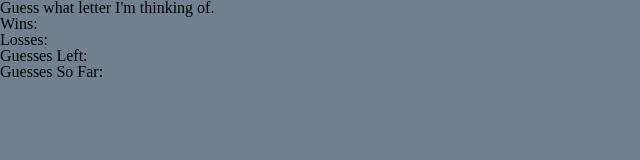
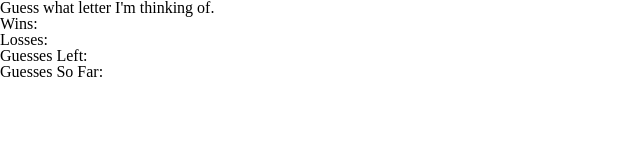
Before and after one commit to danlgrigg/Psychic-Game, a plain HTML site: page index.html in a window 1280 px wide. Shown: the whole page, without its empty margins (0-640 px from the left). Drawn offline with Linux system fonts and the light colour scheme.

Commit message:
changes css background

```diff
--- a/assets/css/style.css
+++ b/assets/css/style.css
@@ -1,6 +1,5 @@
 body {
-    background: slategray;
-
+   background-image: url()
 }
 
 #div {
--- a/assets/javascript/game.js
+++ b/assets/javascript/game.js
@@ -54,7 +54,7 @@ document.onkeyup = function(event) {
         losses++;
         guessesSoFar=[];
         guessesLeft=9;
-    }
+        }
 
     //print results to user view
     guessesSoFarText.textContent = guessesSoFar;
```
